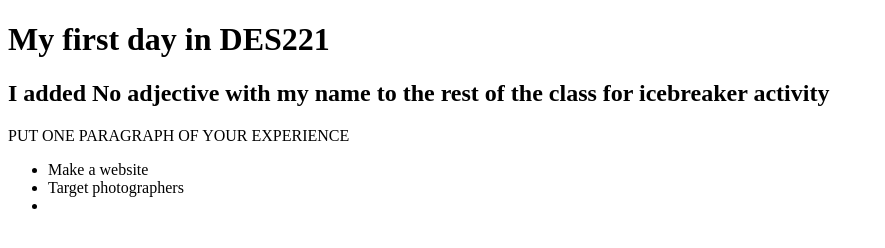
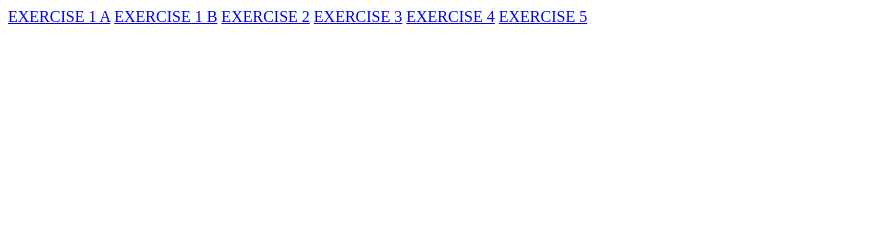
Before and after one commit to KimWestphal/boilerplate, a plain HTML site: page index.html in a window 1280 px wide. Shown: the whole page, without its empty margins (0-885 px from the left). Drawn offline with Linux system fonts and the light colour scheme.

Commit message:
trying to do a html

```diff
--- a/index.html
+++ b/index.html
@@ -5,14 +5,14 @@
 <!-- head section does not produce visible content -->
 	<head>
 	 <!-- Title, visible to search engines and in the browser tab -->
-		<title>Document Title DES221</title>
+		<title>home-index.html</title>
     <!-- 'meta' details about this webpage -->
 		<meta charset="UTF-8">
 		<meta name="viewport" content="width=device-width, initial-scale=1.0">
     <!-- The description tag is used by search engines -->
 		<meta name="description" content="This is what my page is about">
     <!-- STYLESHEETS Your main 'style.css' should typically be last -->
-
+	<link rel="stylesheet" type="text/css" href="css/style.css">
 		<!-- other stylesheets, e.g. Google fonts -->
 		<!-- your stylesheet -->
 		<!-- CRITICAL JAVASCRIPT non critical scripts should be at the end of the
@@ -21,27 +21,15 @@
 	</head>
 <!-- ------------------------------ BODY ----------------------------------- -->
 	<body>
-		<!-- the placement of <header>, <main> and <footer> blocks is only a guide for "typical" websites -->
+		<body>
 
-
-		<main>
-			<div>
-				<h1>My first day in DES221</h1>
-				<h2>I added No adjective with my name to the rest of the class for icebreaker activity</h2>
-				<p>PUT ONE PARAGRAPH OF YOUR EXPERIENCE</p>
-				<ul>
-					<li>Make a website</li>
-					<li>Target photographers</li>
-					<li></li>
-				</ul>
-
-
-			</div>
-		</main>
-
-
-		<!-- this is where non-load-critical javascript should be placed i.e. the document can sill load properly with out it -->
-		<!--		<script src="js/scripts.js" type="text/javascript"></script>-->
+			<a href="../exercise1-a/index.html">EXERCISE 1 A</a>
+				 <a href="../exercise1-b/index.html">EXERCISE 1 B</a>
+				 <a href="../exercise 2/index.html">EXERCISE 2</a>
+				 <a href="../exercise 3/index.html">EXERCISE 3</a>
+				 <a href="../exercise 4/index.html">EXERCISE 4</a>
+				 <a href="../exercise 5/index.html">EXERCISE 5</a>
+				 </body>
 	</body>
 
 </html>
```
